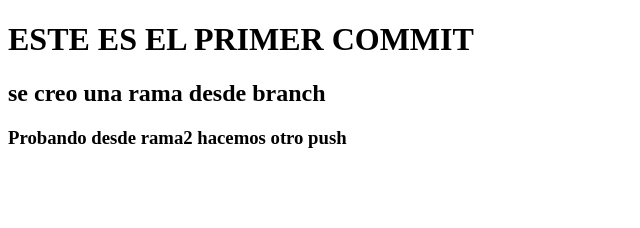
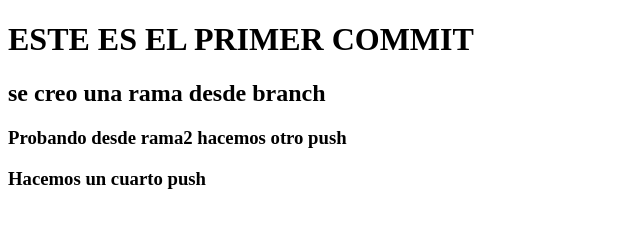
Before and after one commit to martinsetaro/repositorio-pruebas, a plain HTML site: page index.html in a window 1280 px wide. Shown: the whole page, without its empty margins (0-640 px from the left). Drawn offline with Linux system fonts and the light colour scheme.

Commit message:
cuarto push

```diff
--- a/index.html
+++ b/index.html
@@ -10,5 +10,6 @@
     <h1>ESTE ES EL PRIMER COMMIT</h1>
     <h2>se creo una rama desde branch</h2>
     <h3>Probando desde rama2 hacemos otro push</h3>
+    <h3>Hacemos un cuarto push</h3>
 </body>
 </html>
```
